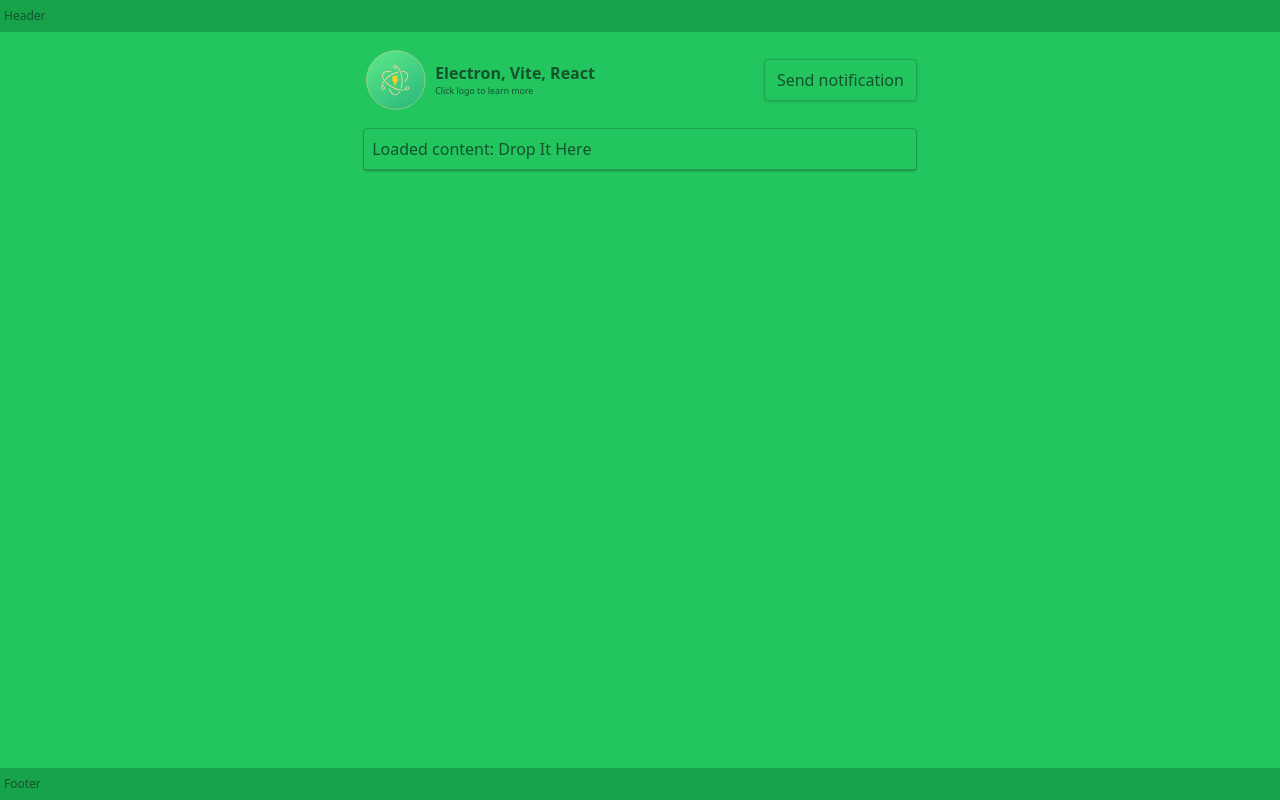
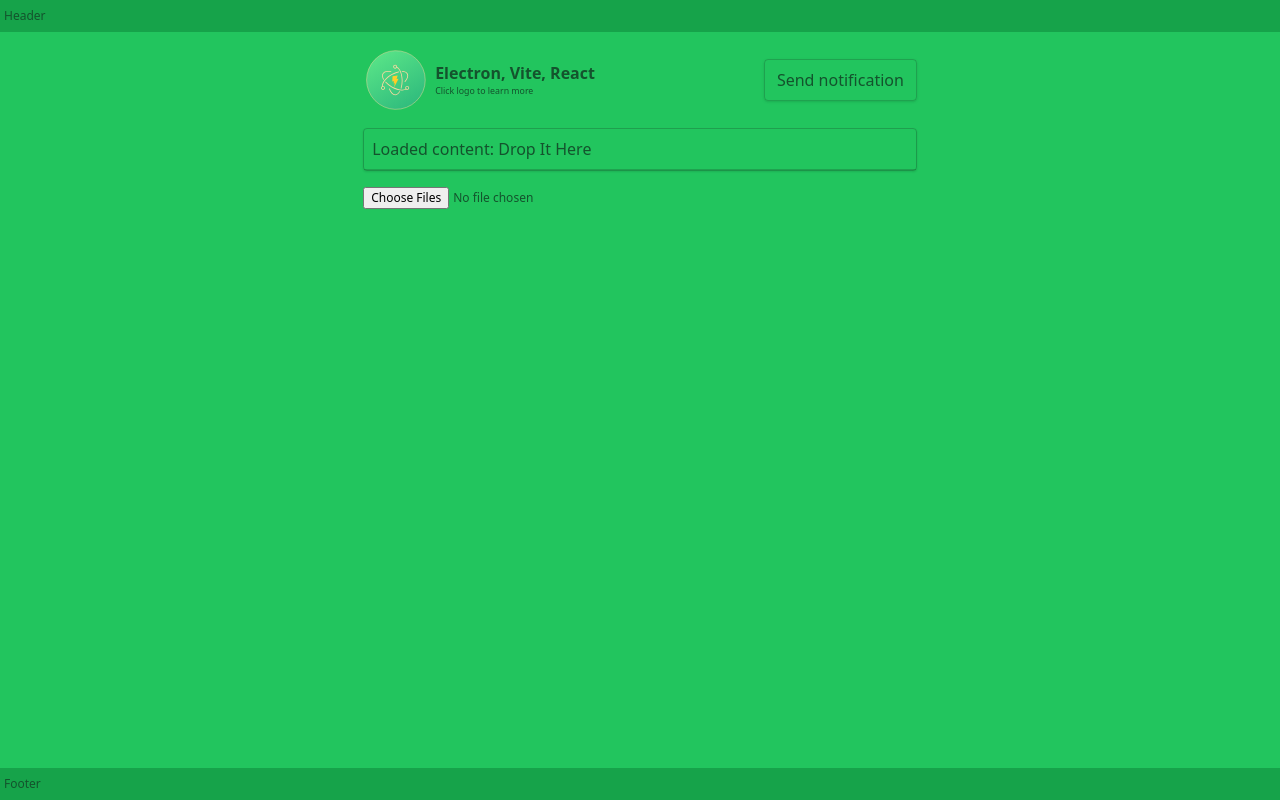
Before and after one commit to maxzz/electron-react, a React (Vite) app: page / in a window 1280 px wide. Built offline with nearby package versions, Linux system fonts and the light colour scheme.

Commit message:
WIP. ---------- add test input drop files w/ webkitdirectory

```diff
--- a/src/App.tsx
+++ b/src/App.tsx
@@ -1,10 +1,11 @@
-import { useState } from 'react';
+import { useEffect, useRef, useState } from 'react';
 import { doInvokeLoadFilesAtom, mainApi } from './store';
 import { DocumentDrop } from './components/UI/DocumentDrop';
 import { Section2_Title } from './components/Section2_Title';
 import { FileContentViews } from './components/FileContentViews';
 import nodeLogo from "./assets/node.svg";
 import './App.scss';
+import { atom, useAtom } from 'jotai';
 
 export function App() {
     return (<>
@@ -21,13 +22,14 @@ export function App() {
                     {/* <TestState /> */}
                     {/* <TheRest /> */}
                     <FileContentViews />
+                    <TheDrop />
                 </div>
             </div>
 
             <div className="px-1 py-2 text-xs text-green-900 bg-green-600">Footer</div>
         </div>
 
-        <DocumentDrop doDroppedFilesAtom={doInvokeLoadFilesAtom} />
+        {/* <DocumentDrop doDroppedFilesAtom={doInvokeLoadFilesAtom} /> */}
     </>);
 }
 
@@ -65,3 +67,31 @@ function TheRest() {
         </div>
     );
 }
+
+function TheDrop() {
+    const filesAtom = useState(atom<string[]>([]))[0];
+    const [files, setFiles] = useAtom(filesAtom);
+    const inputRef = useRef<HTMLInputElement>(null);
+    useEffect(() => {
+        inputRef.current?.setAttribute('webkitdirectory', '');
+    }, []);
+    return (
+        <div className="text-xs">
+            <input ref={inputRef} type="file" multiple
+                onChange={(event) => {
+                    const files = event.target.files;
+                    if (files) {
+                        console.log('input drop', files);
+
+                        // setFiles([...files].map((file) => file.webkitRelativePath))
+                        setFiles([...files].map((file) => JSON.stringify(file.name)));
+                    }
+                }}
+            />
+            {files.map((file, idx) => (
+                <div className="" key={idx}>{file}</div>
+            ))}
+
+        </div>
+    );
+}
```
